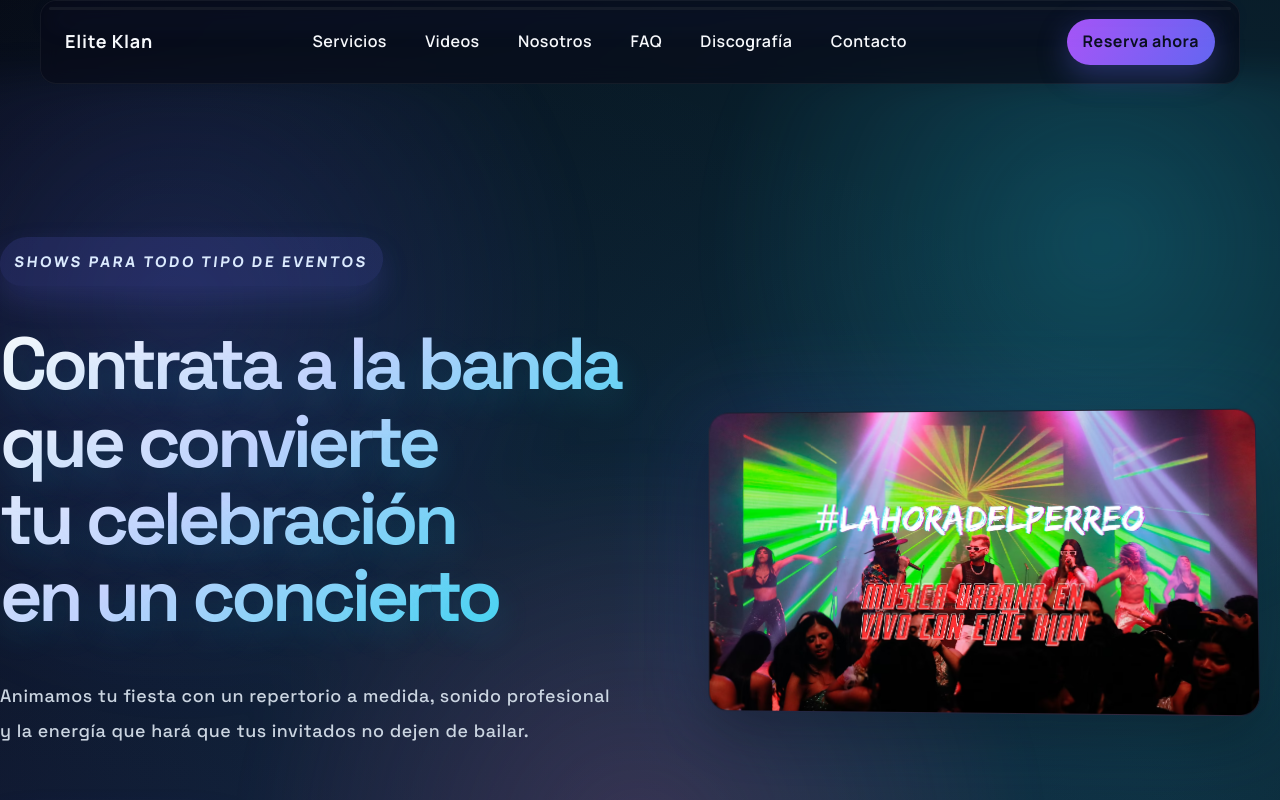
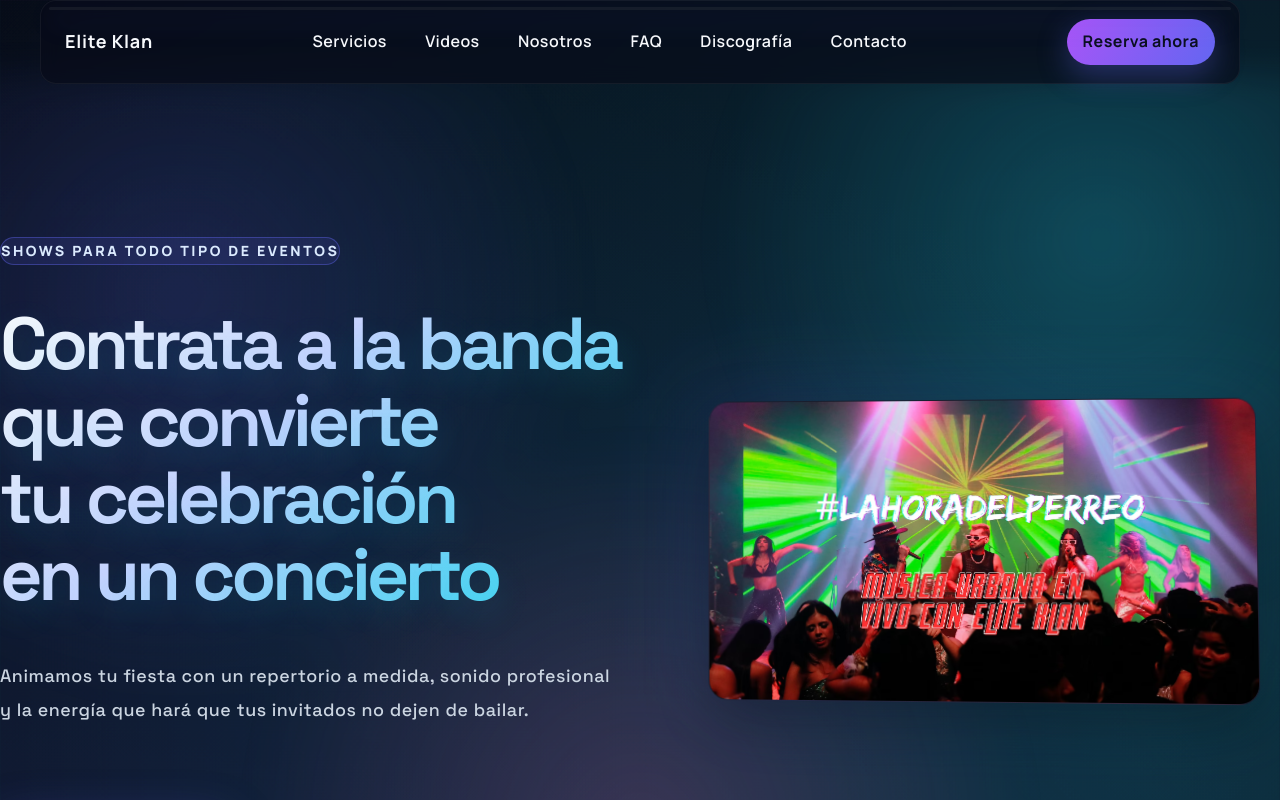
Before and after one commit to AndresArguelles23/music-band-ui, a React (Vite) app: page / in a window 1280 px wide. Shown: the top 800 px of the page. Built offline with nearby package versions, Linux system fonts and the light colour scheme; a web font is replaced by a local one.

Commit message:
Adjust hero tagline styling

```diff
--- a/src/components/Hero.module.css
+++ b/src/components/Hero.module.css
@@ -52,18 +52,19 @@
 }
 
 .tagline {
-  display: inline-block;
-  padding: calc(var(--space-xs) * 1.35) calc(var(--space-sm) * 1.2);
+  display: inline-flex;
+  align-items: center;
+  gap: calc(var(--space-2xs) * 1.2);
+  padding: calc(var(--space-2xs) * 1.5) calc(var(--space-sm) * 0.9);
   border-radius: 999px;
-  background: rgba(99, 102, 241, 0.16);
+  background: rgba(99, 102, 241, 0.12);
   color: #dbeafe;
+  border: 1px solid rgba(99, 102, 241, 0.4);
   font-weight: 800;
   letter-spacing: 0.18em;
   text-transform: uppercase;
-  font-size: 0.92rem;
+  font-size: 0.88rem;
   width: fit-content;
-  box-shadow: 0 14px 30px rgba(99, 102, 241, 0.18);
-  transform: skew(-6deg);
 }
 
 .actions {
```
